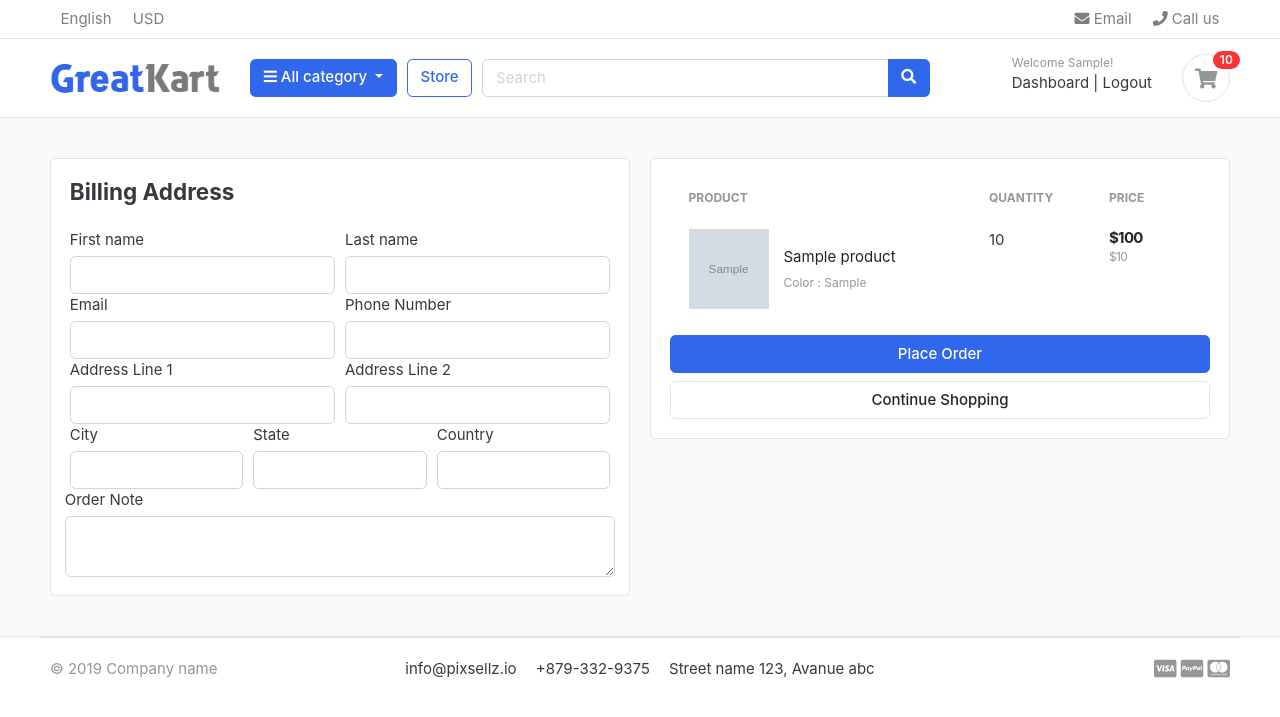
After one commit to 8102004/styliify-django, a Django app: page /cart/checkout/ in a window 1280 px wide. The commit adds this page. Shown: the top 717 px of the page. Run offline with Django 3.2, Linux system fonts and the light colour scheme; a user stored in the database is signed in; tables that the repository leaves empty hold one stand-in row (values such as "Sample post"); grey boxes marked "Sample" are stand-in pictures; some libraries are stand-ins or nearby versions; some web fonts are replaced.

Commit message:
handled cart and checkout page for the logged in users

```diff
--- a/carts/context_processors.py
+++ b/carts/context_processors.py
@@ -7,11 +7,15 @@ def counter(request):
         return{}
     else:
         try:
-            cart = Cart.objects.get(cart_id=_cart_id(request))
-            cart_items = CartItem.objects.all().filter(cart=cart)
+            cart = Cart.objects.filter(cart_id=_cart_id(request))
+            if request.user.is_authenticated:
+                cart_items = CartItem.objects.all().filter(user=request.user)
+            else:
+                cart_items = CartItem.objects.all().filter(cart=cart[:1])
 
             for cart_item in cart_items:
                 cart_count += cart_item.quantity
         except Cart.DoesNotExist:
             cart_count = 0
+    print("Cart count called:", cart_count)
     return dict(cart_count=cart_count)
--- a/carts/models.py
+++ b/carts/models.py
@@ -1,5 +1,6 @@
 from django.db import models
 from store.models import Product, Variation
+from accounts.models import Account
 
 # Create your models here.
 class Cart(models.Model):
@@ -10,9 +11,10 @@ class Cart(models.Model):
         return self.cart_id
 
 class CartItem(models.Model):
+    user = models.ForeignKey(Account, on_delete=models.CASCADE, null=True)
     product = models.ForeignKey(Product, on_delete=models.CASCADE)
     variations = models.ManyToManyField(Variation, blank=True)
-    cart = models.ForeignKey(Cart, on_delete=models.CASCADE)
+    cart = models.ForeignKey(Cart, on_delete=models.CASCADE, null=True)
     quantity = models.IntegerField()
     is_active = models.BooleanField(default=True)
 
--- a/carts/urls.py
+++ b/carts/urls.py
@@ -7,4 +7,6 @@ urlpatterns = [
     path('add_cart/<int:product_id>/', views.add_cart, name='add_cart'),
     path('remove_cart/<int:product_id>/<int:cart_item_id>/', views.remove_cart, name='remove_cart'),
     path('remove_cart_item/<int:product_id>/<int:cart_item_id>/', views.remove_cart_item, name='remove_cart_item'),
+
+    path('checkout/', views.checkout, name='checkout'),
 ]
--- a/carts/views.py
+++ b/carts/views.py
@@ -3,6 +3,7 @@ from store.models import Product, Variation
 from .models import Cart, CartItem
 from django.core.exceptions import ObjectDoesNotExist
 from django.http import HttpResponse
+from django.contrib.auth.decorators import login_required
 
 # Create your views here.
 def _cart_id(request):
@@ -12,74 +13,136 @@ def _cart_id(request):
     return cart
 
 def add_cart(request, product_id):
+    current_user = request.user
     product = Product.objects.get(id=product_id) #get the product
-    product_variation = []
-    if request.method == 'POST':
-        for item in request.POST:
-            key = item
-            value = request.POST[key]
+    # if the user in authentiated
+    if current_user.is_authenticated:
+        product_variation = []
+        if request.method == 'POST':
+            for item in request.POST:
+                key = item
+                value = request.POST[key]
 
-            try:
-                variation = Variation.objects.get(product=product,variation_category__iexact=key, variation_value__iexact=value)
-                product_variation.append(variation)
-            except:
-                pass
+                try:
+                    variation = Variation.objects.get(product=product,variation_category__iexact=key, variation_value__iexact=value)
+                    product_variation.append(variation)
+                except:
+                    pass
 
-    try:
-        cart = Cart.objects.get(cart_id=_cart_id(request)) #get the cart using the cart_id present in the session
-    except Cart.DoesNotExist:
-        cart = Cart.objects.create(
+        is_cart_item_exists = CartItem.objects.filter(product=product, user=current_user).exists()
+        if is_cart_item_exists:
+            cart_item = CartItem.objects.filter(product=product, user=current_user)
+            #existing variations -> coming from database
+            #product variations -> coming from product_variation
+            #item id -> coming from database
+
+            ex_var_list = []
+            id = []
+            for item in cart_item:
+                existing_variation = item.variations.all()
+                ex_var_list.append(list(existing_variation))
+                id.append(item.id)
+
+
+            if product_variation in ex_var_list:
+                #increase the cart item quantity
+                index = ex_var_list.index(product_variation)
+                item_id = id[index]
+                item = CartItem.objects.get(product=product, id=item_id)
+                item.quantity += 1
+                item.save()
+            else:
+                item = CartItem.objects.create(product=product, quantity=1, user=current_user)
+                if len(product_variation) > 0:
+                    item.variations.clear()
+                    item.variations.add(*product_variation)
+                # cart_item.quantity += 1
+                item.save()
+        else:
+            cart_item = CartItem.objects.create(
+                product = product,
+                quantity = 1,
+                user = current_user,
+            )
+            if len(product_variation) > 0:
+                cart_item.variations.clear()
+                cart_item.variations.add(*product_variation)
+            cart_item.save()
+        return redirect('cart')
+
+    else:
+
+        product_variation = []
+        if request.method == 'POST':
+            for item in request.POST:
+                key = item
+                value = request.POST[key]
+
+                try:
+                    variation = Variation.objects.get(product=product,variation_category__iexact=key, variation_value__iexact=value)
+                    product_variation.append(variation)
+                except:
+                    pass
+
+        try:
+            cart = Cart.objects.get(cart_id=_cart_id(request)) #get the cart using the cart_id present in the session
+        except Cart.DoesNotExist:
+            cart = Cart.objects.create(
             cart_id = _cart_id(request)
         )
-    cart.save()
+        cart.save()
 
-    is_cart_item_exists = CartItem.objects.filter(product=product, cart=cart).exists()
-    if is_cart_item_exists:
-        cart_item = CartItem.objects.filter(product=product, cart=cart)
-        #existing variations -> coming from database
-        #product variations -> coming from product_variation
-        #item id -> coming from database
+        is_cart_item_exists = CartItem.objects.filter(product=product, cart=cart).exists()
+        if is_cart_item_exists:
+            cart_item = CartItem.objects.filter(product=product, cart=cart)
+            #existing variations -> coming from database
+            #product variations -> coming from product_variation
+            #item id -> coming from database
 
-        ex_var_list = []
-        id = []
-        for item in cart_item:
-            existing_variation = item.variations.all()
-            ex_var_list.append(list(existing_variation))
-            id.append(item.id)
+            ex_var_list = []
+            id = []
+            for item in cart_item:
+                existing_variation = item.variations.all()
+                ex_var_list.append(list(existing_variation))
+                id.append(item.id)
 
-        print(ex_var_list)
+            print(ex_var_list)
 
-        if product_variation in ex_var_list:
-            #increase the cart item quantity
-            index = ex_var_list.index(product_variation)
-            item_id = id[index]
-            item = CartItem.objects.get(product=product, id=item_id)
-            item.quantity += 1
-            item.save()
+            if product_variation in ex_var_list:
+                #increase the cart item quantity
+                index = ex_var_list.index(product_variation)
+                item_id = id[index]
+                item = CartItem.objects.get(product=product, id=item_id)
+                item.quantity += 1
+                item.save()
+            else:
+                item = CartItem.objects.create(product=product, quantity=1, cart=cart)
+                if len(product_variation) > 0:
+                    item.variations.clear()
+                    item.variations.add(*product_variation)
+             # cart_item.quantity += 1
+                item.save()
         else:
-            item = CartItem.objects.create(product=product, quantity=1, cart=cart)
+            cart_item = CartItem.objects.create(
+                product = product,
+                quantity = 1,
+                cart = cart,
+            )
             if len(product_variation) > 0:
-                item.variations.clear()
-                item.variations.add(*product_variation)
-            # cart_item.quantity += 1
-            item.save()
-    else:
-        cart_item = CartItem.objects.create(
-            product = product,
-            quantity = 1,
-            cart = cart,
-        )
-        if len(product_variation) > 0:
-            item.variations.clear()
-            item.variations.add(*product_variation)
-        cart_item.save()
-    return redirect('cart')
+                cart_item.variations.clear()
+                cart_item.variations.add(*product_variation)
+            cart_item.save()
+        return redirect('cart')
 
 def remove_cart(request, product_id, cart_item_id):
-    cart = Cart.objects.get(cart_id=_cart_id(request))
+    # cart = Cart.objects.get(cart_id=_cart_id(request))
     product = get_object_or_404(Product, id = product_id)
     try:
-        cart_item = CartItem.objects.get(product=product, cart=cart, id=cart_item_id)
+        if request.user.is_authenticated:
+            cart_item = CartItem.objects.get(product=product, user=request.user, id=cart_item_id)
+        else:
+            cart = Cart.objects.get(cart_id=_cart_id(request))
+            cart_item = CartItem.objects.get(product=product, cart=cart, id=cart_item_id)
         if cart_item.quantity > 1:
             cart_item.quantity -= 1
             cart_item.save()
@@ -90,9 +153,13 @@ def remove_cart(request, product_id, cart_item_id):
     return redirect('cart')
 
 def remove_cart_item(request, product_id, cart_item_id):
-    cart = Cart.objects.get(cart_id = _cart_id(request))
+    # cart = Cart.objects.get(cart_id = _cart_id(request))
     product = get_object_or_404(Product, id = product_id)
-    cart_item = CartItem.objects.get(product=product, cart=cart, id=cart_item_id)
+    if request.user.is_authenticated:
+        cart_item = CartItem.objects.get(product=product, user=request.user, id=cart_item_id)
+    else:
+        cart = Cart.objects.get(cart_id = _cart_id(request))
+        cart_item = CartItem.objects.get(product=product, cart=cart, id=cart_item_id)
     cart_item.delete()
     return redirect('cart')
 
@@ -100,8 +167,12 @@ def cart(request, total = 0, quantity = 0, cart_item = None):
     try:
         tax = 0
         grand_total = 0
-        cart = Cart.objects.get(cart_id=_cart_id(request))
-        cart_items = CartItem.objects.filter(cart=cart, is_active=True)
+        # cart_item = None
+        if request.user.is_authenticated:
+            cart_items = CartItem.objects.filter(user=request.user, is_active=True)
+        else:
+            cart = Cart.objects.get(cart_id=_cart_id(request))
+            cart_items = CartItem.objects.filter(cart=cart, is_active=True)
         for cart_item in cart_items:
             total += (cart_item.product.price * cart_item.quantity)
             quantity += cart_item.quantity
@@ -118,3 +189,33 @@ def cart(request, total = 0, quantity = 0, cart_item = None):
         'grand_total' : grand_total,
     }
     return render(request, 'store/cart.html', context)
+
+@login_required(login_url='login')
+def checkout(request, total = 0, quantity = 0, cart_item = None):
+    try:
+        tax = 0
+        grand_total = 0
+        cart_items = []
+        if request.user.is_authenticated:
+            cart_items = CartItem.objects.filter(user=request.user, is_active=True)
+        else:
+            cart = Cart.objects.get(cart_id=_cart_id(request))
+            cart_items = CartItem.objects.filter(cart=cart, is_active=True)
+        # cart = Cart.objects.get(cart_id=_cart_id(request))
+        # cart_items = CartItem.objects.filter(cart=cart, is_active=True)
+        for cart_item in cart_items:
+            total += (cart_item.product.price * cart_item.quantity)
+            quantity += cart_item.quantity
+        tax = (2 * total) / 100
+        grand_total = total + tax
+    except ObjectDoesNotExist:
+        pass #just ignore
+
+    context = {
+        'total' : total,
+        'quantity' : quantity,
+        'cart_items' : cart_items,
+        'tax' : tax,
+        'grand_total' : grand_total,
+    }
+    return render(request, 'store/checkout.html', context)
--- a/templates/store/cart.html
+++ b/templates/store/cart.html
@@ -101,7 +101,7 @@
 			<p class="text-center mb-3">
 				<img src="{% static './images/misc/payments.png' %}" height="26">
 			</p>
-			<a href="./place-order.html" class="btn btn-primary btn-block"> Checkout </a>
+			<a href="{% url 'checkout' %}" class="btn btn-primary btn-block"> Checkout </a>
 			<a href="{% url 'store' %}" class="btn btn-light btn-block">Continue Shopping</a>
 		</div> <!-- card-body.// -->
 		</div> <!-- card.// -->
--- /dev/null
+++ b/templates/store/checkout.html
@@ -0,0 +1,127 @@
+{% extends 'base.html' %}
+{% load static %}
+
+{% block content %}
+<section class="section-content padding-y bg">
+    <div class="container">
+
+        <!-- ============================ COMPONENT 1 ================================= -->
+        <div class="row">
+            <aside class="col-lg-6">
+                <div class="card">
+                    <div class="card-body">
+                        <h4 class="card-title mb-4">Billing Address</h4>
+                        <form action="" method="POST">
+                            {% csrf_token %}
+                            <div class="form-row">
+                                <div class="col from-group">
+                                    <label for="">First name</label>
+                                    <input type="text" name="first_name" class="form-control" required>
+                                </div>
+                                <div class="col from-group">
+                                    <label for="">Last name</label>
+                                    <input type="text" name="last_name" class="form-control" required>
+                                </div>
+                            </div>
+                            <div class="form-row">
+                                <div class="col from-group">
+                                    <label for="">Email</label>
+                                    <input type="email" name="email" class="form-control" required>
+                                </div>
+                                <div class="col from-group">
+                                    <label for="">Phone Number</label>
+                                    <input type="text" name="phone" class="form-control" required>
+                                </div>
+                            </div>
+                            <div class="form-row">
+                                <div class="col from-group">
+                                    <label for="">Address Line 1</label>
+                                    <input type="text" name="address_line_1" class="form-control" required>
+                                </div>
+                                <div class="col from-group">
+                                    <label for="">Address Line 2</label>
+                                    <input type="text" name="address_line_2" class="form-control" required>
+                                </div>
+                            </div>
+                            <div class="form-row">
+                                <div class="col from-group">
+                                    <label for="">City</label>
+                                    <input type="text" name="city" class="form-control" required>
+                                </div>
+                                <div class="col from-group">
+                                    <label for="">State</label>
+                                    <input type="text" name="state" class="form-control" required>
+                                </div><div class="col from-group">
+                                    <label for="">Country</label>
+                                    <input type="text" name="country" class="form-control" required>
+                                </div>
+                            </div>
+                            <div class="form-row">
+                                <label for="">Order Note</label>
+                                <textarea name="order_note" rows="2" class="form-control"></textarea>
+                            </div>
+
+                    </div>
+                </div> <!-- card.// -->
+            </aside> <!-- col.// -->
+
+            <aside class="col-lg-6">
+                <div class="card">
+                    <div class="card-body">
+                        <table class="table table-borderless table-shopping-cart">
+                            <thead class="text-muted">
+                                <tr class="small text-uppercase">
+                                    <th scope="col">Product</th>
+                                    <th scope="col" width="120">Quantity</th>
+                                    <th scope="col" width="120">Price</th>
+                                </tr>
+                            </thead>
+                            <tbody>
+                                {% for cart_item in cart_items %}
+                                <tr>
+                                    <td>
+                                        <figure class="itemside align-items-center">
+                                            <div class="aside">
+                                                <img src="{{ cart_item.product.images.url }}" class="img-sm">
+                                            </div>
+                                            <figcaption class="info">
+                                                <a href="{{ cart_item.product.get_url }}" class="title text-dark">
+                                                    {{ cart_item.product.product_name }}
+                                                </a>
+                                                <p class="text-muted small">
+                                                    {% if cart_item.variations.all %}
+                                                        {% for item in cart_item.variations.all %}
+                                                            {{ item.variation_category|capfirst }} : {{ item.variation_value|capfirst }} <br/>
+                                                        {% endfor %}
+                                                    {% endif %}
+                                                </p>
+                                            </figcaption>
+                                        </figure>
+                                    </td>
+                                    <td>
+                                        <label for="">{{ cart_item.quantity }}</label>
+                                    </td>
+                                    <td>
+                                        <div class="price-wrap">
+                                            <var class="price">${{ cart_item.sub_total }}</var>
+                                            <small class="text-muted"> ${{ cart_item.product.price }} </small>
+                                        </div> <!-- price-wrap .// -->
+                                    </td>
+                                </tr>
+                                {% endfor %}
+                            </tbody>
+                        </table>
+
+                        <button type="submit" name="submit" class="btn btn-primary btn-block">Place Order</button>
+                        <a href="{% url 'store' %}" class="btn btn-light btn-block">Continue Shopping</a>
+                        </form>
+                    </div> <!-- card-body.// -->
+                </div> <!-- card.// -->
+            </aside> <!-- col.// -->
+        </div> <!-- row.// -->
+        <!-- ============================ COMPONENT 1 END .// ================================= -->
+
+    </div> <!-- container .//  -->
+</section>
+<!-- ========================= SECTION CONTENT END// ========================= -->
+{% endblock %}
```
Also changed, not shown: accounts/views.py (+52 -1 lines), carts/migrations/0003_auto_20250702_1625.py (added).
